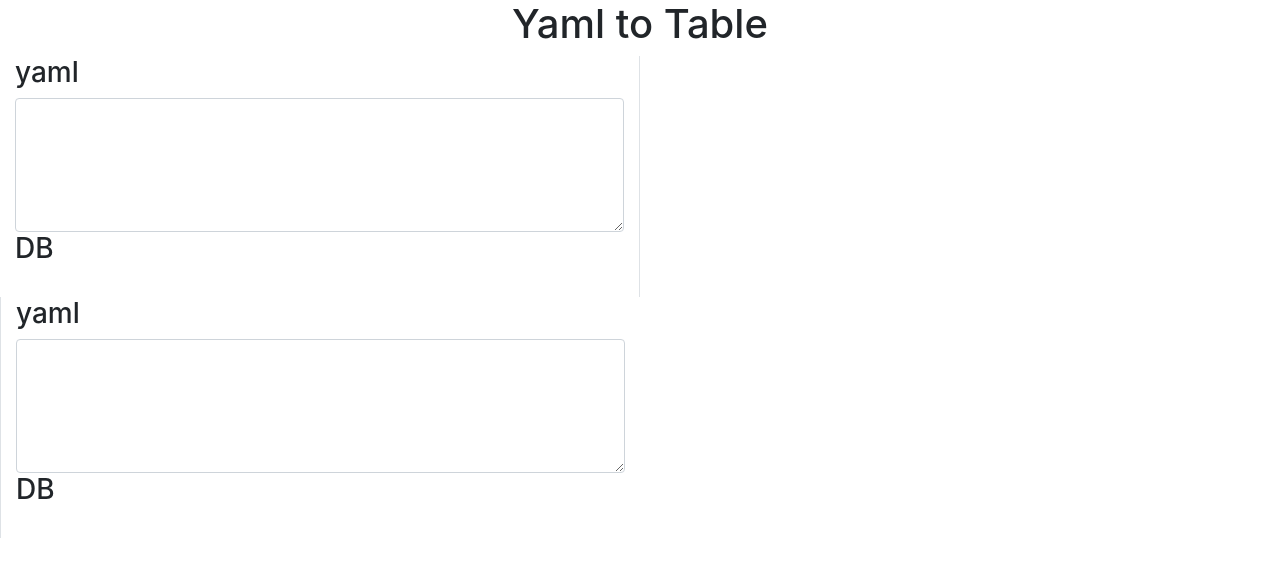
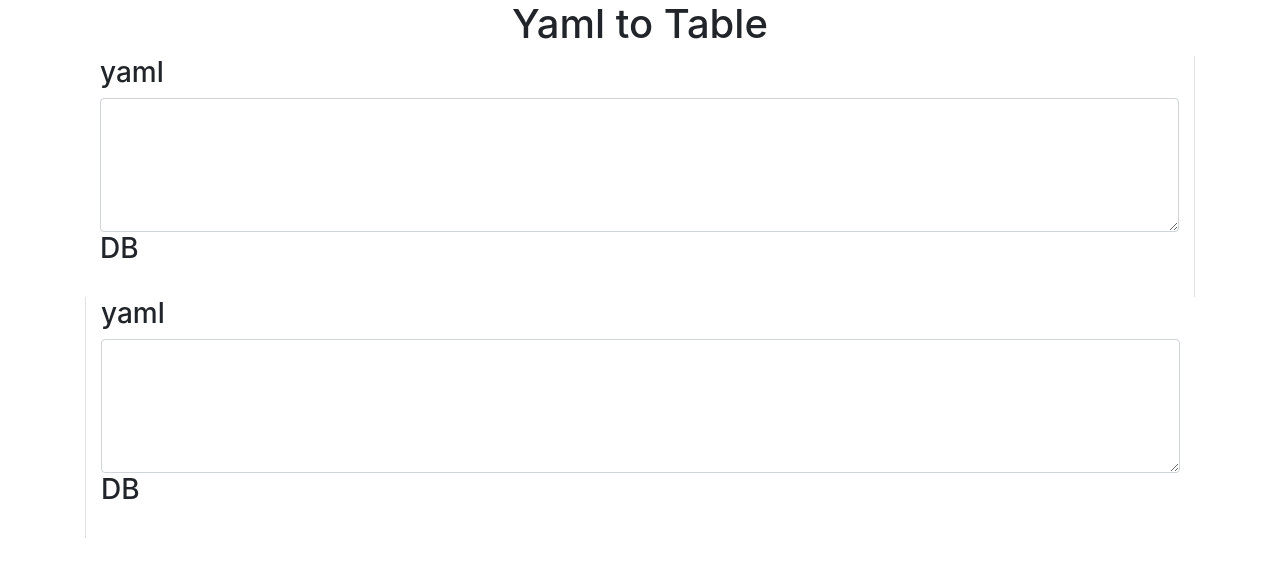
Before and after one commit to rhirabay/dbunityml-to-table, a plain HTML site: page index.html in a window 1280 px wide. Drawn offline with nearby package versions, Linux system fonts and the light colour scheme.

Commit message:
Update index.html

```diff
--- a/index.html
+++ b/index.html
@@ -15,8 +15,8 @@
 </head>
 <body>
 <h1 class="text-center">Yaml to Table</h1>
-<div ng-controller="MainController">
-    <div class="col-6 border-right">
+<div ng-controller="MainController" class="container">
+    <div class="col border-right">
         <h3>yaml</h3>
         <textarea rows="5" id="target1" class="form-control" ng-keyup="onkeyup1(e)"></textarea>
         <h3>DB</h3><br>
@@ -38,7 +38,7 @@
             </div>
         </div>
     </div>
-    <div class="col-6 border-left">
+    <div class="col border-left">
         <h3>yaml</h3>
         <textarea rows="5" id="target2" class="form-control" ng-keyup="onkeyup2(e)"></textarea>
         <h3>DB</h3><br>
```
